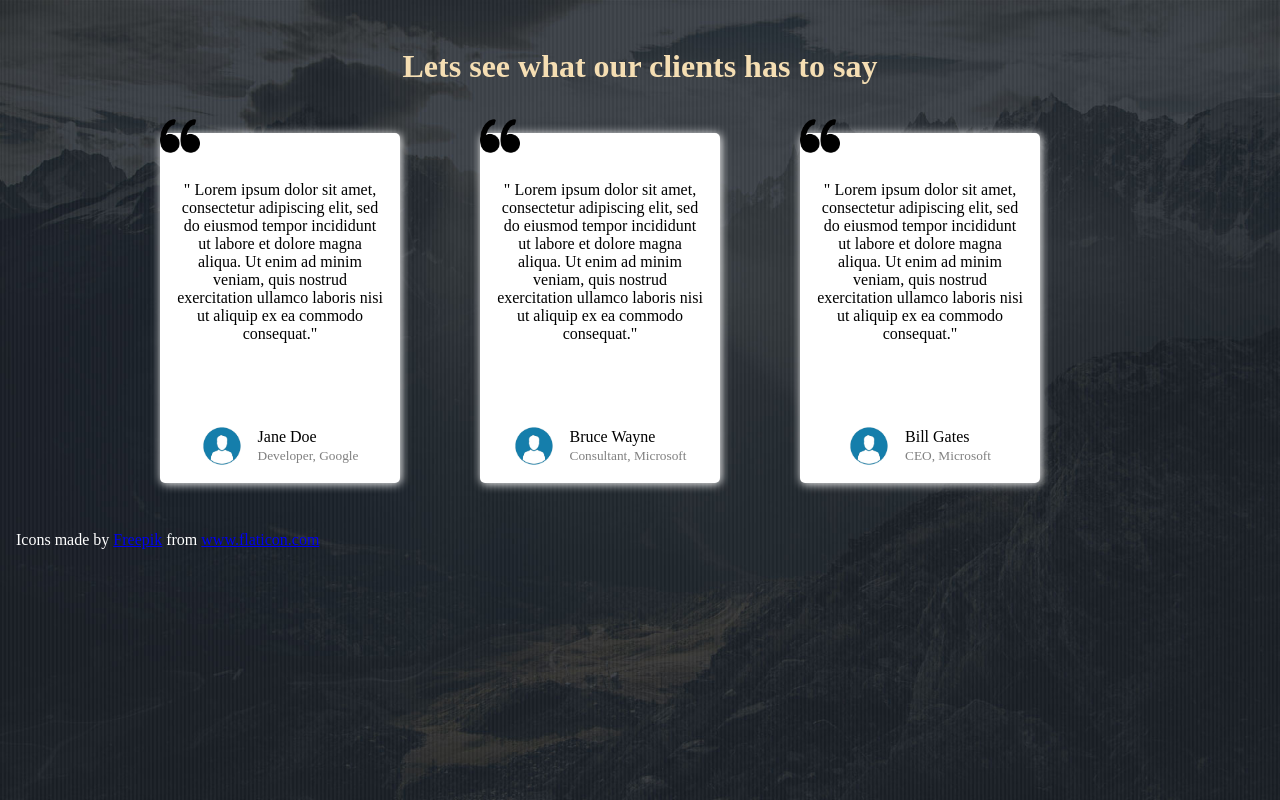
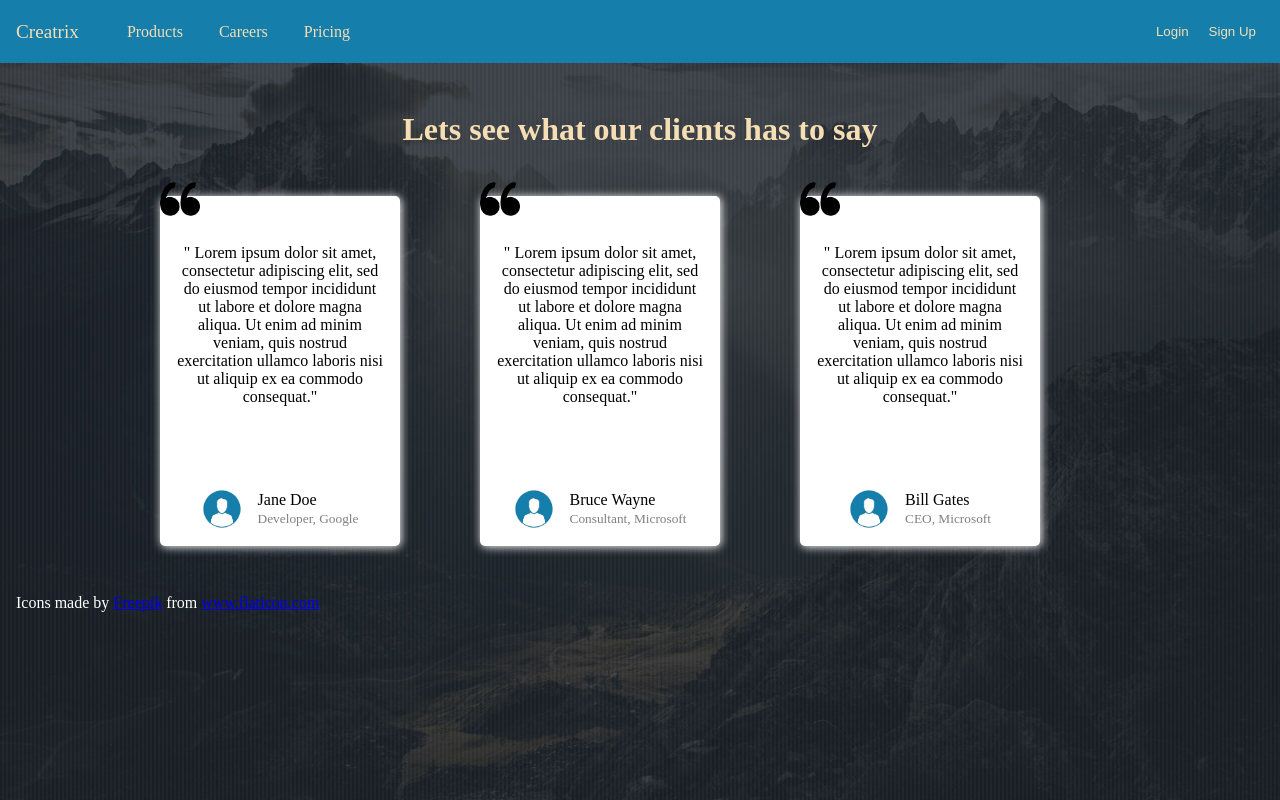
Before and after one commit to onkar-date/testimonial, a plain HTML site: page index.html in a window 1280 px wide. Drawn offline with Linux system fonts and the light colour scheme.

Commit message:
navbar item color changed

```diff
--- a/index.html
+++ b/index.html
@@ -8,6 +8,34 @@
     <link rel="stylesheet" href="./style/style.css">
 </head>
 <body>
+    <div class="navbar">
+        <div class="brand">Creatrix</div>
+        <button class="toggle-btn">
+            <div></div>
+            <div></div>
+            <div></div>
+        </button>
+        <div class="nav">
+            <ul class="left-aligned">
+                <li class="nav-item">
+                    Products
+                </li>
+                <li class="nav-item">
+                    Careers
+                </li>
+                <li class="nav-item">
+                    Pricing
+                </li>
+            </ul>
+
+            <ul class="nav-actions">
+                <button class="btn">Login</button>
+                <button class="btn">Sign Up</button>
+            </ul>
+        </div>
+
+
+    </div>
     <main>
         <div class="page-heading">
             <h1>Lets see what our clients has to say </h1>
--- /dev/null
+++ b/style/button.css
@@ -0,0 +1,10 @@
+.btn{
+    padding: 0.5rem;
+}
+
+button.toggle-btn>div{
+    background-color: white;
+    height: 2px;
+    width: 25px;
+    margin-bottom: 7px;
+}
--- /dev/null
+++ b/style/navbar.css
@@ -0,0 +1,71 @@
+.navbar{
+    display: flex;
+    align-items: center;
+    background-color: #157eab;
+    padding: 1rem;
+}
+
+.navbar .toggle-btn{
+    display: none;
+    float: right;
+}
+.navbar .brand{
+    color: wheat !important;
+    font-size: larger;
+}
+
+.navbar .nav{
+    display: flex;
+    align-items: center;
+    width: 100%;
+}
+
+.navbar .nav.collapsed{
+    display: none;
+}
+
+.navbar .nav .left-aligned{
+    flex-grow: 1;
+}
+
+.navbar .nav ul{
+    all: unset;
+}
+
+.navbar .nav ul li{
+    all: unset;
+    margin-left: 2rem;
+}
+
+.navbar .nav-item{
+    color: wheat !important;
+    cursor: pointer;
+    margin-left: 1rem;
+}
+
+.navbar .nav-item:first-child{
+    margin-left: 3rem;
+}
+
+.navbar .nav-actions{
+    margin-left: auto;
+}
+
+.navbar .nav .nav-actions button{
+    color: wheat;
+    background-color: unset;
+    border: unset;
+    margin-left: auto;
+}
+
+@media only screen and (max-width: 972px){
+    .navbar .toggle-btn{
+        display: block;
+        float: right;
+        all: unset;
+    }
+
+    .navbar .nav{
+        display: none;
+    }
+}
--- a/style/style.css
+++ b/style/style.css
@@ -1,3 +1,5 @@
 @import './general.css';
 @import './card.css';
 @import './images.css';
+@import './navbar.css';
+@import './button.css';
```
Also changed, not shown: images/brand.jpg (added), style/images.css (line endings or trailing spaces).
